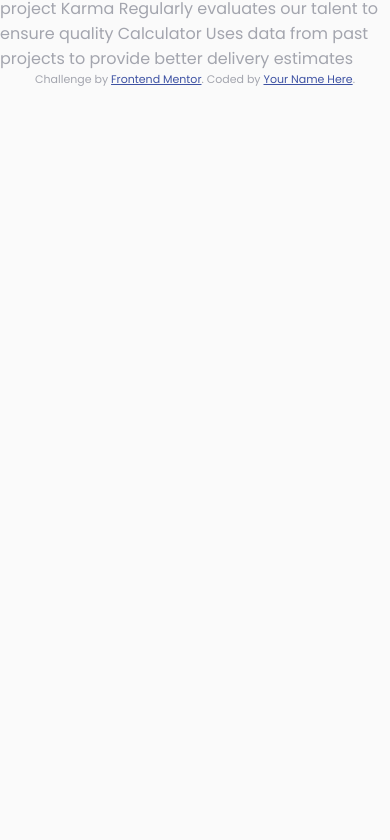
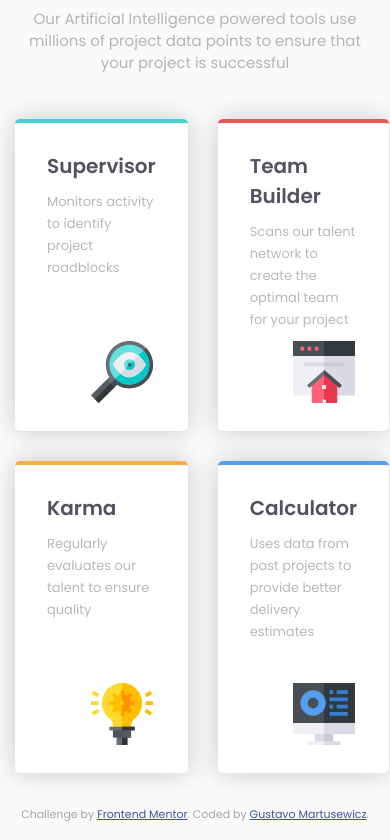
Before and after one commit to gustavom/-frontend-mentor-challenge-01, a website: page src/index.html in a window 390 px wide. Shown: the part 298-1138 px from the top of the page. Before the commit the page ends 844 px from the top, so only its background shows below. Drawn offline with nearby package versions, Linux system fonts and the light colour scheme; files that its build step writes are made by us from their sources.

Commit message:
add imagens and media queries

```diff
--- /dev/null
+++ b/src/assets/scss/_mixins.scss
@@ -0,0 +1,5 @@
+@mixin mqrange($breakpointsMin, $breakpointsMax) {
+  @media only screen and (min-width: $breakpointsMin) and (max-width: $breakpointsMax) {
+    @content;
+  }
+}
--- a/src/assets/scss/styles.scss
+++ b/src/assets/scss/styles.scss
@@ -1,3 +1,4 @@
+@import "_mixins.scss";
 * {
   margin: 0;
   padding: 0;
@@ -27,6 +28,11 @@ button {
   color: hsl(218, 22%, 67%);
 }
 
+p {
+  font-size: 15px;
+  line-height: 22px;
+}
+
 body {
   font-family: "Poppins", sans-serif;
   font-size: 16px;
@@ -42,3 +48,122 @@ body {
 .attribution a {
   color: hsl(228, 45%, 44%);
 }
+.main {
+  width: 100%;
+  max-width: 1440px;
+  display: flex;
+  flex-direction: column;
+  align-items: center;
+  padding: 79px 15px 15px;
+  margin: 0 auto;
+}
+.header {
+  text-align: center;
+  max-width: 600px;
+  padding-bottom: 45px;
+  h1 {
+    font-weight: 200;
+    font-size: 35px;
+    color: #4e4e56;
+    letter-spacing: 0.02em;
+    margin-bottom: 15px;
+    p {
+      color: #4e4e56;
+      font-size: 35px;
+      font-weight: 600;
+      line-height: normal;
+    }
+  }
+  p {
+    color: rgba(78, 78, 86, 0.4);
+  }
+}
+
+.card-wrapper {
+  width: 100%;
+  display: grid;
+  grid-template-columns: 1fr 1fr 1fr;
+  grid-template-rows: 1fr 1fr 1fr 1fr;
+  gap: 30px;
+  grid-template-areas: ". team ." "supervisor team calculator" "supervisor karma calculator" ". karma .";
+  margin-bottom: 30px;
+
+  .card {
+    background-color: #fff;
+    box-shadow: 0 0px 26px 0px rgba(0, 0, 0, 0.2);
+    border-radius: 5px;
+    // margin-bottom: 30px;
+    padding: 28px 32px;
+    min-height: 246px;
+    position: relative;
+    border-top: solid 4px transparent;
+    h2 {
+      color: #535260;
+      font-style: normal;
+      font-weight: 600;
+      font-size: 20px;
+      margin-bottom: 10px;
+    }
+    p {
+      color: rgba(78, 78, 86, 0.4);
+      font-size: 13px;
+      line-height: 22px;
+    }
+    &:after {
+      content: "";
+      display: block;
+      position: absolute;
+      width: 78px;
+      height: 65px;
+      bottom: 0;
+      right: 0;
+      margin: 0 26px 26px 0;
+      background-position: center;
+      background-size: 80%;
+      background-repeat: no-repeat;
+    }
+    &.team-builder {
+      grid-area: team;
+      border-top-color: #ea5453;
+      &:after {
+        background-image: url(../images/icon-team-builder.svg);
+      }
+    }
+    &.karma {
+      grid-area: karma;
+      border-top-color: #fbad4a;
+      &:after {
+        background-image: url(../images/icon-karma.svg);
+      }
+    }
+    &.supervisor {
+      grid-area: supervisor;
+      border-top-color: #46d2d1;
+      &:after {
+        background-image: url(../images/icon-supervisor.svg);
+      }
+    }
+    &.calculator {
+      grid-area: calculator;
+      border-top-color: #529ef0;
+      &:after {
+        background-image: url(../images/icon-calculator.svg);
+      }
+    }
+  }
+  @include mqrange(0, 768px) {
+    grid-template-columns: 1fr 1fr;
+    grid-template-rows: 1fr 1fr;
+    grid-template-areas: "supervisor team" "karma calculator";
+  }
+  @include mqrange(0, 550px) {
+    .card {
+      padding-bottom: 100px;
+    }
+  }
+  @include mqrange(0, 375px) {
+    grid-template-columns: 1fr;
+    grid-template-rows: 1fr;
+    grid-template-areas: "supervisor" "team" "karma" "calculator";
+  }
+}
--- a/src/index.html
+++ b/src/index.html
@@ -15,7 +15,7 @@
   </style>
 </head>
 <body>
-  <main class="man">
+  <main class="main">
 
   <header class="header">
     <h1>
@@ -27,23 +27,33 @@
   to ensure that your project is successful</p>
   </header>
 
-  Supervisor
-  Monitors activity to identify project roadblocks
+  <section class="card-wrapper">
+    <div class="card supervisor">
+      <h2>Supervisor</h2>
+      <p>Monitors activity to identify project roadblocks</p>
+    </div>
 
-  Team Builder
-  Scans our talent network to create the optimal team for your project
+    <div class="card team-builder">
+      <h2>Team Builder</h2>
+      <p>Scans our talent network to create the optimal team for your project</p>
+    </div>
 
-  Karma
-  Regularly evaluates our talent to ensure quality
+    <div class="card karma">
+    <h2>Karma</h2>
+    <p>Regularly evaluates our talent to ensure quality</p>
+    </div>
 
-  Calculator
-  Uses data from past projects to provide better delivery estimates
+    <div class="card calculator">
+    <h2>Calculator</h2>
+    <p>Uses data from past projects to provide better delivery estimates</p>
+    </div>
+  </section>
 
 
   <footer>
     <p class="attribution">
       Challenge by <a href="https://www.frontendmentor.io?ref=challenge" target="_blank">Frontend Mentor</a>.
-      Coded by <a href="#">Your Name Here</a>.
+      Coded by <a href="https://gmartu.work">Gustavo Martusewicz</a>.
     </p>
   </footer>
   </main>
```
